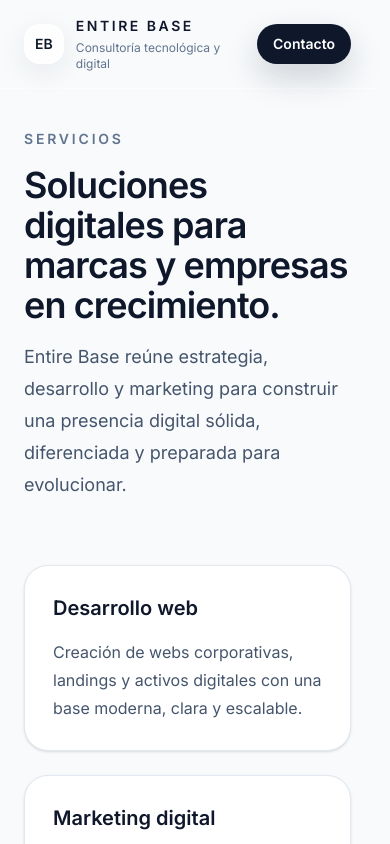
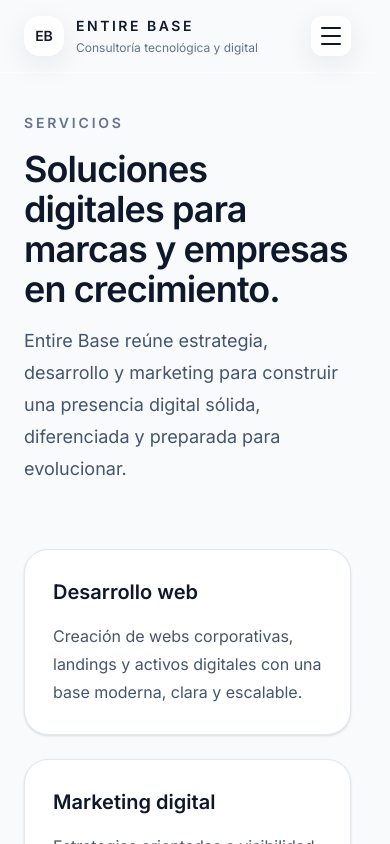
Before and after one commit to ccbaron/entire-adviser, a Nuxt app in the folder frontend/: page /services in a window 390 px wide. Shown: the top 844 px of the page. Built offline with nearby package versions, Linux system fonts and the light colour scheme.

Commit message:
feat: enhance mobile navigation and improve button accessibility in AppNavbar

```diff
--- a/frontend/app/components/AppNavbar.vue
+++ b/frontend/app/components/AppNavbar.vue
@@ -1,3 +1,15 @@
+<script setup lang="ts">
+import { ref } from "vue";
+import { useRouter } from "vue-router";
+
+const menuOpen = ref(false);
+const router = useRouter();
+
+router.afterEach(() => {
+  menuOpen.value = false;
+});
+</script>
+
 <template>
   <header
     class="sticky top-0 z-50 border-b border-white/50 bg-slate-50/80 backdrop-blur-xl"
@@ -20,6 +32,7 @@
         </div>
       </NuxtLink>
 
+      <!-- Desktop nav -->
       <div class="hidden items-center gap-3 md:flex">
         <nav
           class="flex items-center gap-1 rounded-full border border-white/70 bg-white/70 p-1.5 shadow-[0_8px_30px_rgba(15,23,42,0.05)]"
@@ -54,12 +67,67 @@
         </NuxtLink>
       </div>
 
-      <NuxtLink
-        to="/contact"
-        class="inline-flex items-center justify-center rounded-full bg-slate-900 px-4 py-2.5 text-sm font-semibold text-white shadow-[0_14px_32px_rgba(15,23,42,0.18)] transition hover:bg-slate-800 md:hidden"
+      <!-- Mobile hamburger -->
+      <button
+        class="flex h-10 w-10 flex-col items-center justify-center gap-1.5 rounded-xl border border-white/70 bg-white/80 shadow-[0_8px_30px_rgba(15,23,42,0.08)] transition md:hidden"
+        aria-label="Abrir menú"
+        @click="menuOpen = !menuOpen"
       >
-        Contacto
-      </NuxtLink>
+        <span
+          class="block h-0.5 w-5 rounded bg-slate-900 transition-transform duration-300"
+          :class="menuOpen ? 'translate-y-2 rotate-45' : ''"
+        />
+        <span
+          class="block h-0.5 w-5 rounded bg-slate-900 transition-opacity duration-300"
+          :class="menuOpen ? 'opacity-0' : ''"
+        />
+        <span
+          class="block h-0.5 w-5 rounded bg-slate-900 transition-transform duration-300"
+          :class="menuOpen ? '-translate-y-2 -rotate-45' : ''"
+        />
+      </button>
     </div>
+
+    <!-- Mobile menu panel -->
+    <transition
+      enter-active-class="transition duration-200 ease-out"
+      enter-from-class="opacity-0 -translate-y-2"
+      enter-to-class="opacity-100 translate-y-0"
+      leave-active-class="transition duration-150 ease-in"
+      leave-from-class="opacity-100 translate-y-0"
+      leave-to-class="opacity-0 -translate-y-2"
+    >
+      <div
+        v-if="menuOpen"
+        class="border-t border-white/50 bg-slate-50/95 px-6 py-4 backdrop-blur-xl md:hidden"
+      >
+        <nav class="flex flex-col gap-1">
+          <NuxtLink
+            to="/"
+            class="rounded-xl px-4 py-3 text-sm font-medium text-slate-700 transition hover:bg-white hover:text-slate-900"
+          >
+            Inicio
+          </NuxtLink>
+          <NuxtLink
+            to="/services"
+            class="rounded-xl px-4 py-3 text-sm font-medium text-slate-700 transition hover:bg-white hover:text-slate-900"
+          >
+            Servicios
+          </NuxtLink>
+          <NuxtLink
+            to="/contact"
+            class="rounded-xl px-4 py-3 text-sm font-medium text-slate-700 transition hover:bg-white hover:text-slate-900"
+          >
+            Contacto
+          </NuxtLink>
+        </nav>
+        <NuxtLink
+          to="/contact"
+          class="mt-3 flex items-center justify-center rounded-full bg-slate-900 px-5 py-3 text-sm font-semibold text-white shadow-[0_14px_32px_rgba(15,23,42,0.18)] transition hover:bg-slate-800"
+        >
+          Solicitar consulta
+        </NuxtLink>
+      </div>
+    </transition>
   </header>
 </template>
--- a/frontend/app/pages/index.vue
+++ b/frontend/app/pages/index.vue
@@ -23,7 +23,7 @@ useSeoMeta({
         >
           <div class="relative z-10 max-w-3xl space-y-7">
             <div
-              class="inline-flex items-center gap-2 rounded-full border border-white/70 bg-white/75 px-4 py-2 text-xs font-semibold uppercase tracking-[0.22em] text-slate-600 shadow-[0_10px_30px_rgba(15,23,42,0.05)] backdrop-blur"
+              class="inline-flex items-center gap-2 rounded-full border border-white/70 bg-white/75 px-4 py-2 text-xs font-semibold uppercase tracking-widest sm:tracking-[0.22em] text-slate-600 shadow-[0_10px_30px_rgba(15,23,42,0.05)] backdrop-blur"
             >
               <span class="h-2 w-2 rounded-full bg-emerald-500"></span>
               Estrategia · Web · Automatización · IA
```
